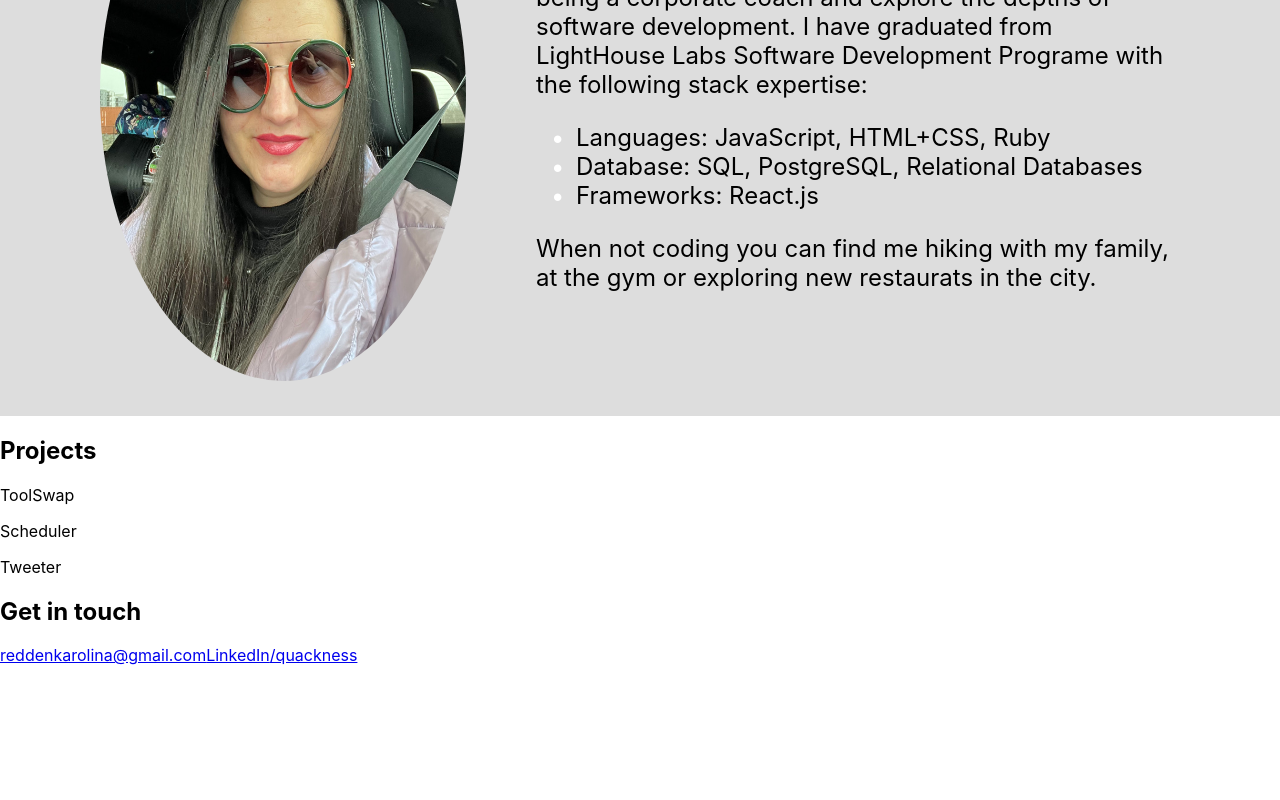
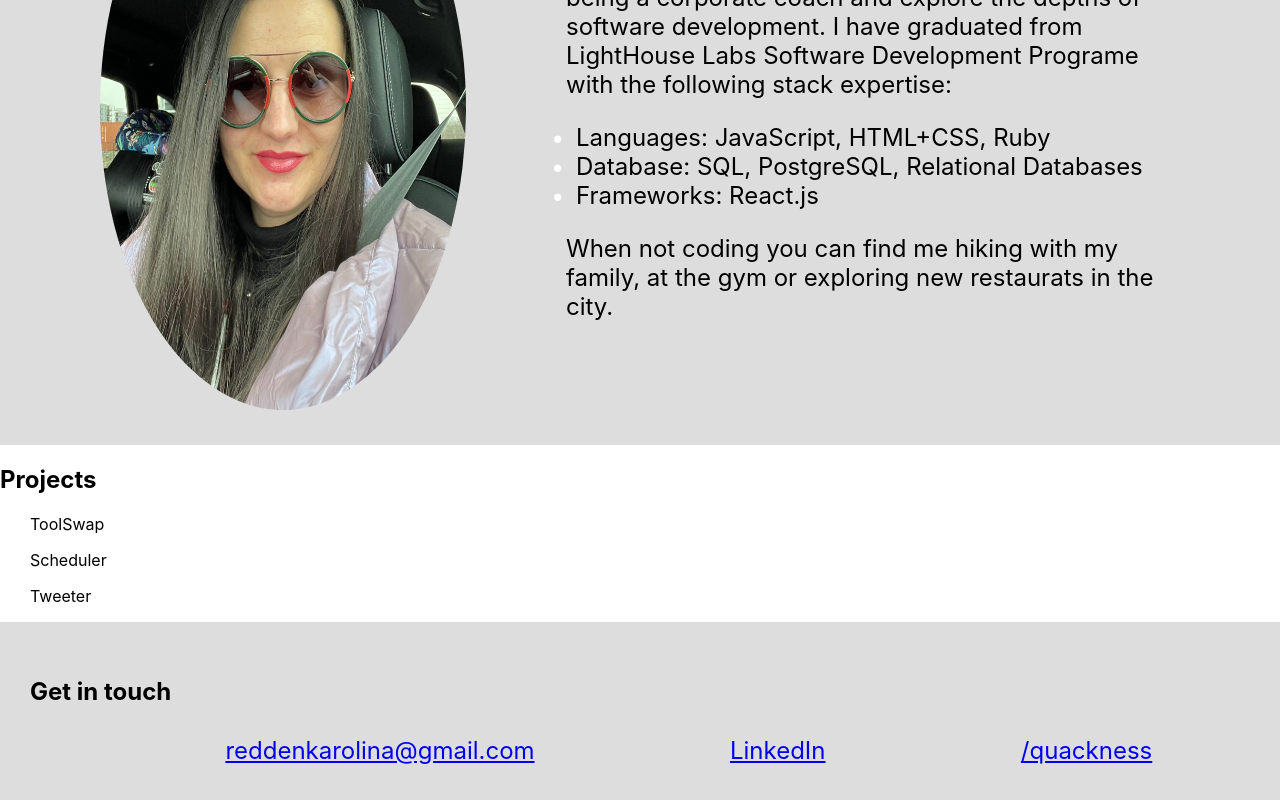
Before and after one commit to quackness/my-website, a React (Create React App) app in the folder client/: page / in a window 1280 px wide. Shown: the part 396-1196 px from the top of the page. Before the commit the page ends 1061 px from the top, so only its background shows below. Built offline with nearby package versions, Linux system fonts and the light colour scheme; some icons are missing.

Commit message:
add css to Portfolio

```diff
--- a/client/src/App.css
+++ b/client/src/App.css
@@ -86,17 +86,59 @@ ul {
 ul li::before {
   content: "\2022";
   color: white;
-  font-weight: bold;
+  font-weight: bolder;
   display: inline-block;
   width: 1em;
   margin-left: -1em;
 }
 
+.portfolio {
+  background-color: #ddd;
+  padding: 35px 30px;
+}
+
+.portfolio h2 {
+  margin-bottom: 30px;
+}
+
+.portfolio h3, p {
+  margin-left: 30px;
+}
+
+.portfolio p {
+  font-size: x-large;
+}
+
+
+
+
+
+
 
 .contact {
-  display: block;
+  background-color: #ddd;
+  padding: 35px 30px;
+}
 
+.contact a {
+  font-size: x-large;
 }
+
+.contact h2 {
+  margin-bottom: 30px;
+}
+
+.contact-icons {
+  display: flex;
+  flex-direction: row;
+  justify-content: space-evenly;
+}
+
+
+
+
+
+
 
 .footer {
   background-color: #f1f1f1;
```
